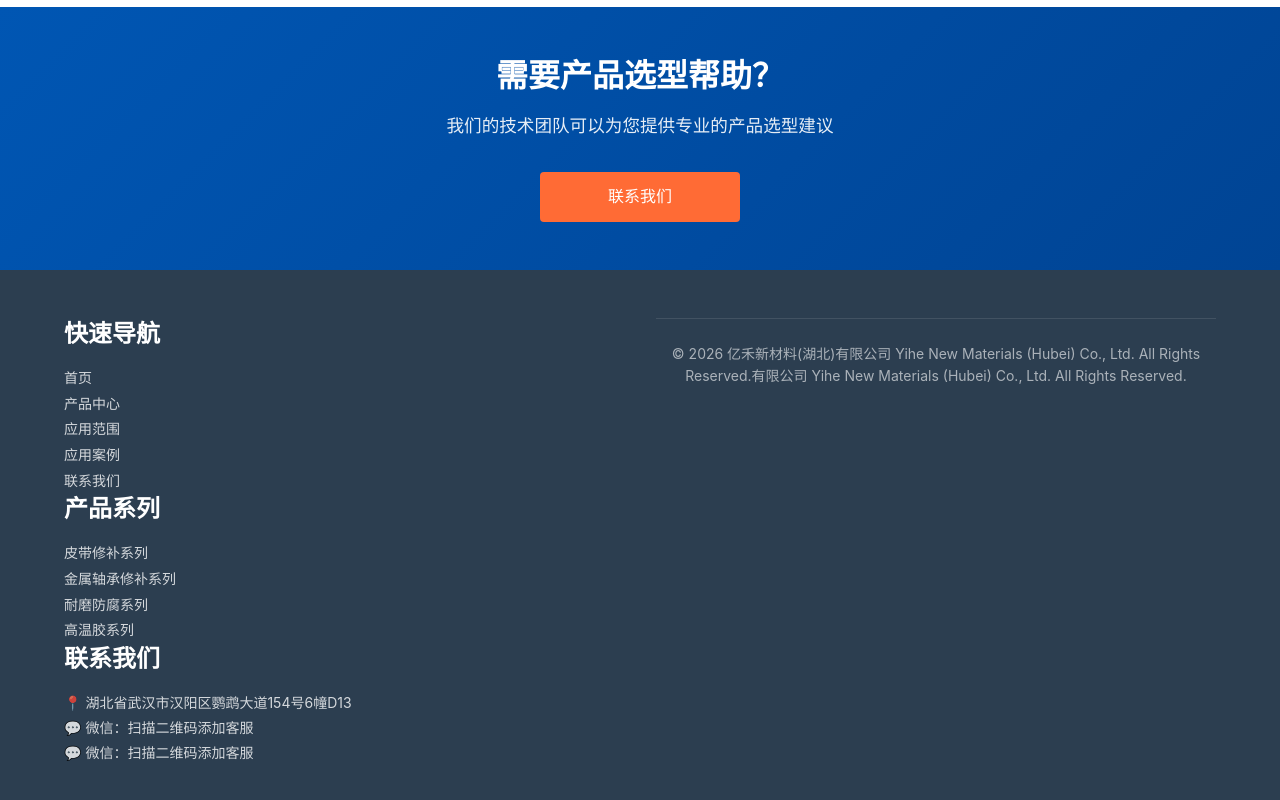
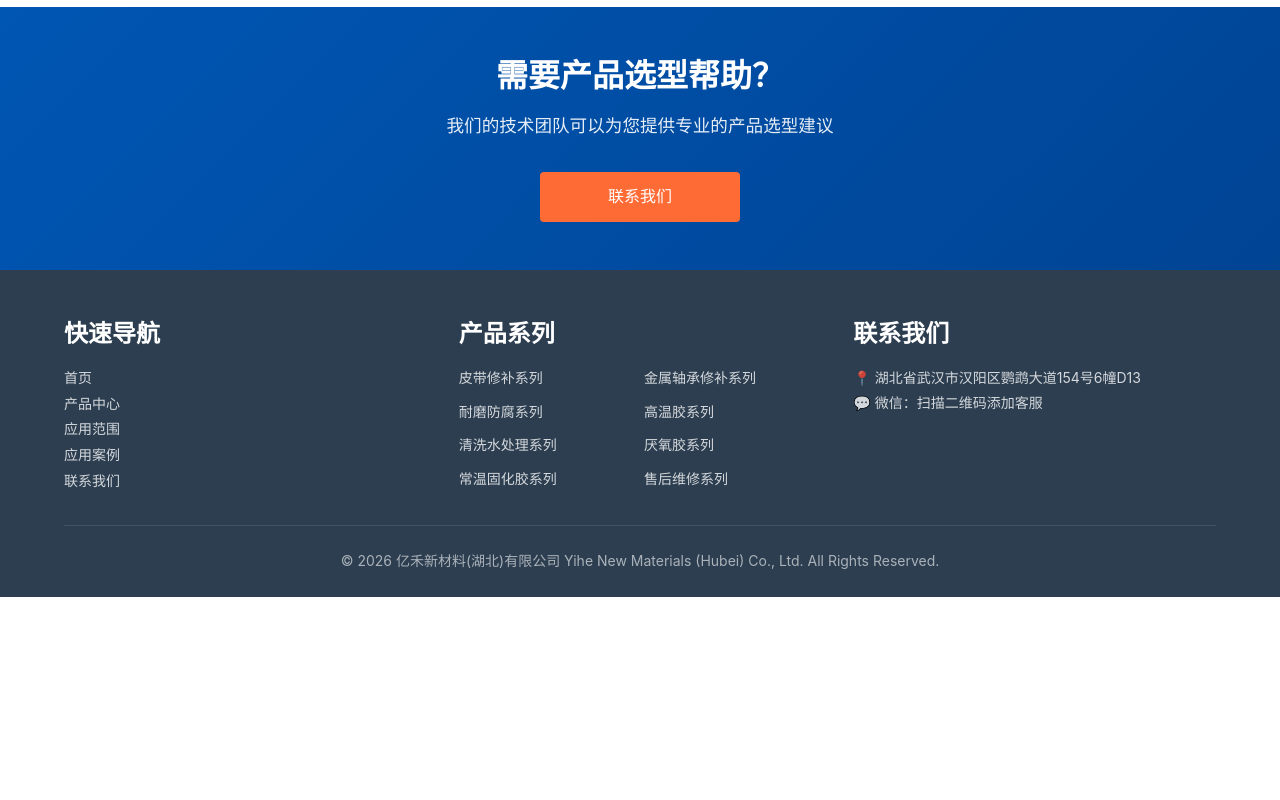
Before and after one commit to naonaozhang1016-maker/yihe-website, a plain HTML site: page products/anaerobic-cylinder.html in a window 1280 px wide. Shown: the part 1158-1958 px from the top of the page. After the commit the page ends 1755 px from the top, so only its background shows below. Drawn offline with Linux system fonts and the light colour scheme.

Commit message:
更新产品页面内容

```diff
--- a/products/anaerobic-cylinder.html
+++ b/products/anaerobic-cylinder.html
@@ -142,7 +142,6 @@
         <div class="container">
             <div class="footer-content">
                 <div class="footer-section">
-                <div class="footer-section">
                     <h3>快速导航</h3>
                     <ul>
                         <li><a href="../index.html">首页</a></li>
@@ -152,28 +151,30 @@
                         <li><a href="../contact.html">联系我们</a></li>
                     </ul>
                 </div>
-                <div class="footer-section">
+                <div class="footer-section" style="flex: 2;">
                     <h3>产品系列</h3>
-                    <ul>
+                    <ul style="display: grid; grid-template-columns: 1fr 1fr; gap: 0.5rem 0.5rem; justify-items: start;">
                         <li><a href="belt-repair.html">皮带修补系列</a></li>
                         <li><a href="metal-repair.html">金属轴承修补系列</a></li>
                         <li><a href="wear-resistant.html">耐磨防腐系列</a></li>
                         <li><a href="high-temp.html">高温胶系列</a></li>
+                        <li><a href="cleaning.html">清洗水处理系列</a></li>
+                        <li><a href="anaerobic.html">厌氧胶系列</a></li>
+                        <li><a href="room-temp.html">常温固化胶系列</a></li>
+                        <li><a href="after-sales.html">售后维修系列</a></li>
                     </ul>
                 </div>
                 <div class="footer-section">
                     <h3>联系我们</h3>
                     <p>📍 湖北省武汉市汉阳区鹦鹉大道154号6幢D13</p>
                     <p>💬 微信：扫描二维码添加客服</p>
-                    <p>💬 微信：扫描二维码添加客服</p>
                 </div>
             </div>
             <div class="footer-bottom">
-                <p>&copy; 2026 亿禾新材料(湖北)有限公司 Yihe New Materials (Hubei) Co., Ltd. All Rights Reserved.有限公司 Yihe New Materials (Hubei) Co., Ltd. All Rights Reserved.</p>
+                <p>&copy; 2026 亿禾新材料(湖北)有限公司 Yihe New Materials (Hubei) Co., Ltd. All Rights Reserved.</p>
             </div>
         </div>
     </footer>
-
     <script src="../assets/js/main.js"></script>
 </body>
 </html>
```
Also changed, not shown: products/after-sales.html (+8 -8 lines), products/anaerobic-pipe.html (+7 -6 lines), products/anaerobic-plane.html (+7 -6 lines), products/anaerobic-thread.html (+7 -6 lines), products/anaerobic.html (+7 -6 lines), products/belt-repair.html (+7 -6 lines), products/cleaning.html (+7 -6 lines), products/high-temp.html (+7 -6 lines), products/metal-repair.html (+7 -6 lines), products/room-temp.html (+7 -6 lines), products/wear-resistant.html (+7 -6 lines).
